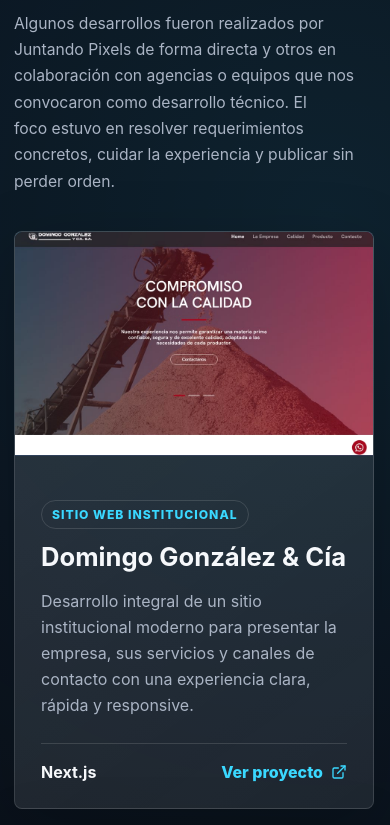
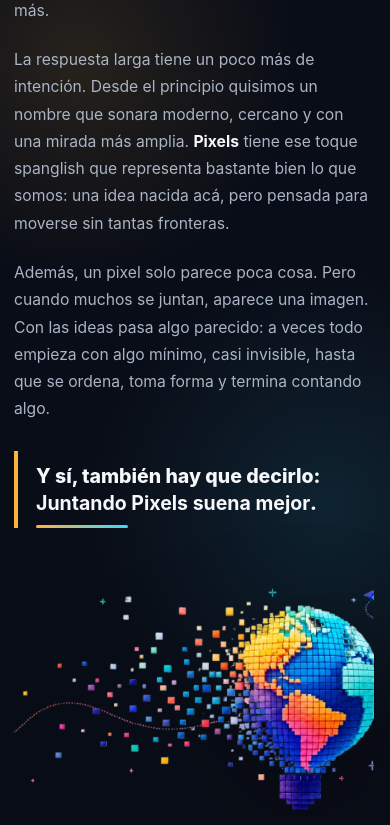
Before and after one commit to juansarachaga/JUNTANDOPIXELSWEB, a Next.js app: page / in a window 390 px wide. Shown: the part 6400-7225 px from the top of the page. Built offline with nearby package versions, Linux system fonts and the light colour scheme; no server answers.

Commit message:
nueva sección nombre

```diff
--- a/app/globals.css
+++ b/app/globals.css
@@ -708,6 +708,69 @@
   flex: 0 0 auto;
 }
 
+.nameStorySection {
+  background:
+    radial-gradient(circle at 20% 28%, rgba(255, 181, 61, 0.12), transparent 24%),
+    radial-gradient(circle at 84% 66%, rgba(58, 216, 255, 0.11), transparent 28%),
+    #090d17;
+}
+
+.nameStoryGrid {
+  display: grid;
+  grid-template-columns: minmax(0, 1.02fr) minmax(320px, 0.78fr);
+  gap: 58px;
+  align-items: center;
+}
+
+.nameStoryCopy {
+  min-width: 0;
+}
+
+.nameStoryCopy h2 {
+  max-width: 840px;
+}
+
+.nameStoryCopy strong {
+  color: var(--ink);
+}
+
+.nameStoryPunch {
+  position: relative;
+  margin: 28px 0 0;
+  border-left: 4px solid var(--amber);
+  padding: 12px 0 12px 18px;
+  color: var(--ink);
+  font-size: clamp(1.22rem, 2.2vw, 1.68rem);
+  font-weight: 850;
+  line-height: 1.38;
+}
+
+.nameStoryPunch::after {
+  content: "";
+  position: absolute;
+  left: 18px;
+  bottom: 0;
+  width: 92px;
+  height: 3px;
+  border-radius: 999px;
+  background: linear-gradient(90deg, var(--amber), var(--cyan));
+}
+
+.nameStoryImageWrap {
+  position: relative;
+  overflow: hidden;
+  min-width: 0;
+  aspect-ratio: 1672 / 941;
+  filter: drop-shadow(0 28px 54px rgba(0, 0, 0, 0.26));
+}
+
+.nameStoryImage {
+  display: block;
+  width: 100%;
+  height: 100%;
+  object-fit: cover;
+}
+
 .sectionText,
 .finalCta p {
   color: var(--muted);
@@ -1784,6 +1847,7 @@
   .heroGrid,
   .aboutGrid,
   .customProductsGrid,
+  .nameStoryGrid,
   .processGrid,
   .finalCtaGrid {
     grid-template-columns: 1fr;
@@ -1884,6 +1948,10 @@
 
   .aboutTeamVisual {
     min-height: 340px;
+  }
+
+  .nameStoryImageWrap {
+    max-width: 720px;
   }
 
   .teamPixelBoard {
@@ -2080,6 +2148,14 @@
     min-height: 280px;
   }
 
+  .nameStoryImageWrap {
+    aspect-ratio: 4 / 3;
+  }
+
+  .nameStoryImage {
+    object-position: 58% center;
+  }
+
   .productChips span {
     width: 100%;
   }
--- a/app/page.tsx
+++ b/app/page.tsx
@@ -29,6 +29,7 @@
   { label: "Qué hacemos", href: "#servicios" },
   { label: "Aplicaciones", href: "#aplicaciones" },
   { label: "Equipo", href: "#acerca" },
+  { label: "Nombre", href: "#nombre" },
   { label: "Proyectos", href: "#proyectos" },
   { label: "Proceso", href: "#proceso" },
   { label: "Contacto", href: "#contacto" }
@@ -190,6 +191,7 @@
       <Services />
       <CustomProducts />
       <About />
+      <NameStory />
       <Projects />
       <ProductModules />
       <WorkProcess />
@@ -538,6 +540,50 @@
   );
 }
 
+function NameStory() {
+  return (
+    <section className="section nameStorySection" id="nombre">
+      <div className="container nameStoryGrid">
+        <div className="nameStoryCopy">
+          <p className="sectionKicker">El nombre</p>
+          <h2>&iquest;Por qu&eacute; Juntando Pixels y no Juntando P&iacute;xeles?</h2>
+          <p className="sectionText">
+            La respuesta corta es simple: porque nos gust&oacute; m&aacute;s.
+          </p>
+          <p className="sectionText">
+            La respuesta larga tiene un poco m&aacute;s de intenci&oacute;n. Desde el
+            principio quisimos un nombre que sonara moderno, cercano y con una
+            mirada m&aacute;s amplia. <strong>Pixels</strong> tiene ese toque
+            spanglish que representa bastante bien lo que somos: una idea nacida
+            ac&aacute;, pero pensada para moverse sin tantas fronteras.
+          </p>
+          <p className="sectionText">
+            Adem&aacute;s, un pixel solo parece poca cosa. Pero cuando muchos se
+            juntan, aparece una imagen. Con las ideas pasa algo parecido: a
+            veces todo empieza con algo m&iacute;nimo, casi invisible, hasta que
+            se ordena, toma forma y termina contando algo.
+          </p>
+          <p className="nameStoryPunch">
+            Y s&iacute;, tambi&eacute;n hay que decirlo:{" "}
+            <strong>Juntando Pixels suena mejor</strong>.
+          </p>
+        </div>
+
+        <div className="nameStoryImageWrap">
+          <Image
+            src="/name-story-pixels.png"
+            alt="Globo aerostatico construido con pixels de colores"
+            width={666}
+            height={375}
+            sizes="(max-width: 1050px) calc(100vw - 40px), 430px"
+            className="nameStoryImage"
+          />
+        </div>
+      </div>
+    </section>
+  );
+}
+
 function Projects() {
   return (
     <section className="section projectsSection" id="proyectos">
```
Also changed, not shown: public/name-story-pixels.png (added).
